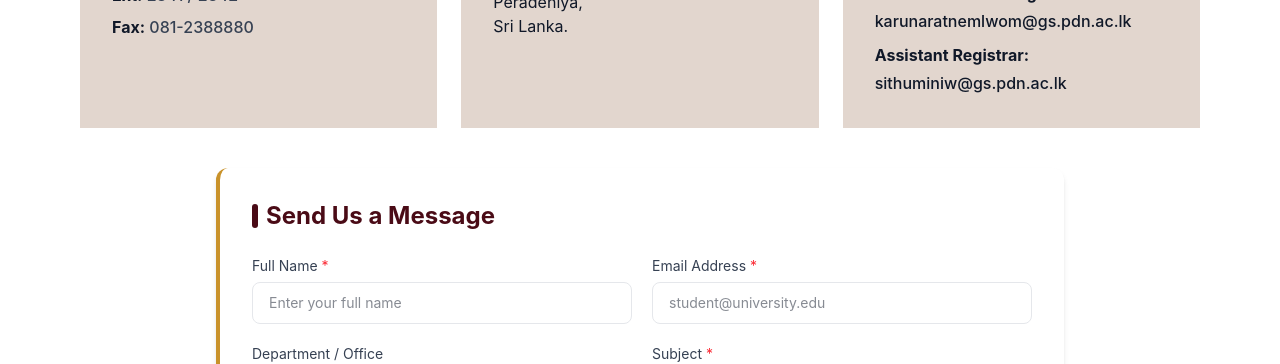
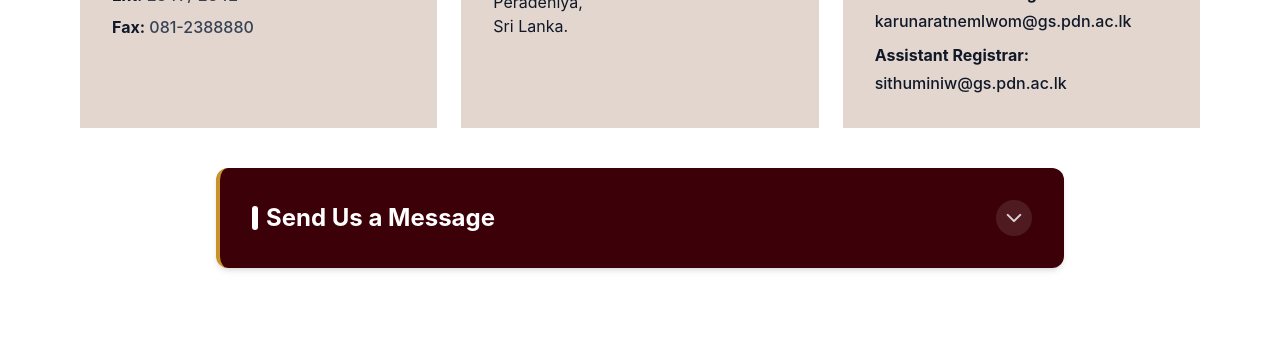
Before and after one commit to Anjana4444/Academic_division, a React (Vite) app in the folder my-react-app/: page /contact in a window 1280 px wide. Shown: the part 780-1144 px from the top of the page. Built offline with nearby package versions, Linux system fonts and the light colour scheme.

Commit message:
send-us-msg

```diff
--- a/my-react-app/src/pages/ContactPage.tsx
+++ b/my-react-app/src/pages/ContactPage.tsx
@@ -1,3 +1,5 @@
+import { useState } from 'react'
+
 interface ContactMethod {
   id: number
   title: string
@@ -31,6 +33,9 @@ const contactMethods: ContactMethod[] = [
 ]
 
 export default function ContactPage() {
+
+  const [isFormOpen, setIsFormOpen] = useState(false)
+
   return (
     <div className="w-full bg-white text-gray-900 font-sans min-h-screen pt-28 pb-16 px-6 sm:px-12 lg:px-20">
 
@@ -43,7 +48,7 @@ export default function ContactPage() {
             CONTACT US
           </h1>
           <p className="text-gray-600 text-sm sm:text-base max-w-md mb-6 leading-relaxed">
-            Academic Establishments Division — We are here to meet any administrative need and support our university community online.
+            Reach the Academic Establishments Division — we are here to assist staff, faculty, and applicants with all academic human resources matters.
           </p>
 
           {/* Accent Divider Line */}
@@ -135,14 +140,38 @@ export default function ContactPage() {
       </div>
 
 
-<div className="max-w-4xl  px-6 mb-16 py-10 mx-auto">
-  <div className="bg-[white] rounded-xl shadow-md border-l-4 border-[#c9922a] p-8">
+      <div className="max-w-4xl px-6 mb-16 py-10 mx-auto">
+  {/* The container transitions background color seamlessly dynamically */}
+  <div className={`rounded-xl shadow-md border-l-4 border-[#c9922a] overflow-hidden transition-all duration-300 ${isFormOpen ? 'bg-white' : 'bg-[#3C0008]'}`}>
 
-    <h2 className="text-2xl font-bold text-[#4a0b16] mb-6 flex items-center gap-2">
-      <span className="w-1.5 h-6 bg-[#4a0b16] rounded-full inline-block"></span>
+    {/* Clickable Header Trigger */}
+    <button
+      onClick={() => setIsFormOpen(!isFormOpen)}
+      className="w-full text-left p-8 flex items-center justify-between hover:bg-black/5 transition-colors duration-150 focus:outline-none"
+    >
+      {/* Label shifts to white text when card is collapsed/maroon */}
+      <h2 className={`text-2xl font-bold flex items-center gap-2 transition-colors duration-300 ${isFormOpen ? 'text-[#3C0008]' : 'text-white'}`}>
+        <span className={`w-1.5 h-6 rounded-full inline-block transition-colors duration-300 ${isFormOpen ? 'bg-[#3C0008]' : 'bg-white'}`}></span>
         Send Us a Message
       </h2>
 
+      {/* Smooth rotating interactive arrow wrapper */}
+      <div className={`p-2 rounded-full transition-colors duration-300 ${isFormOpen ? 'bg-gray-100 text-gray-600 hover:text-[#4a0b16]' : 'bg-white/10 text-white/80 hover:text-white'}`}>
+        <svg
+          xmlns="http://www.w3.org/2000/svg"
+          fill="none"
+          viewBox="0 0 24 24"
+          strokeWidth={2.5}
+          stroke="currentColor"
+          className={`w-5 h-5 transition-transform duration-300 ${isFormOpen ? 'rotate-180' : 'rotate-0'}`}
+        >
+          <path strokeLinecap="round" strokeLinejoin="round" d="M19.5 8.25l-7.5 7.5-7.5-7.5" />
+        </svg>
+      </div>
+    </button>
+
+    {/* Collapsible Form Body Wrapper */}
+    <div className={`transition-all duration-300 ease-in-out ${isFormOpen ? 'max-h-[1200px] opacity-100 border-t border-gray-100 p-8' : 'max-h-0 opacity-0 overflow-hidden'}`}>
       <div className="grid grid-cols-1 md:grid-cols-2 gap-5">
 
         {/* Full Name */}
@@ -203,6 +232,7 @@ export default function ContactPage() {
       <button className="mt-6 w-full bg-[#4a0b16] text-white font-semibold py-3.5 rounded-lg hover:bg-[#6b1020] transition-colors duration-200 tracking-wide">
         Send Message to University
       </button>
+    </div>
 
   </div>
 </div>
```
Lines whose indentation alone changed are shown as unchanged.
